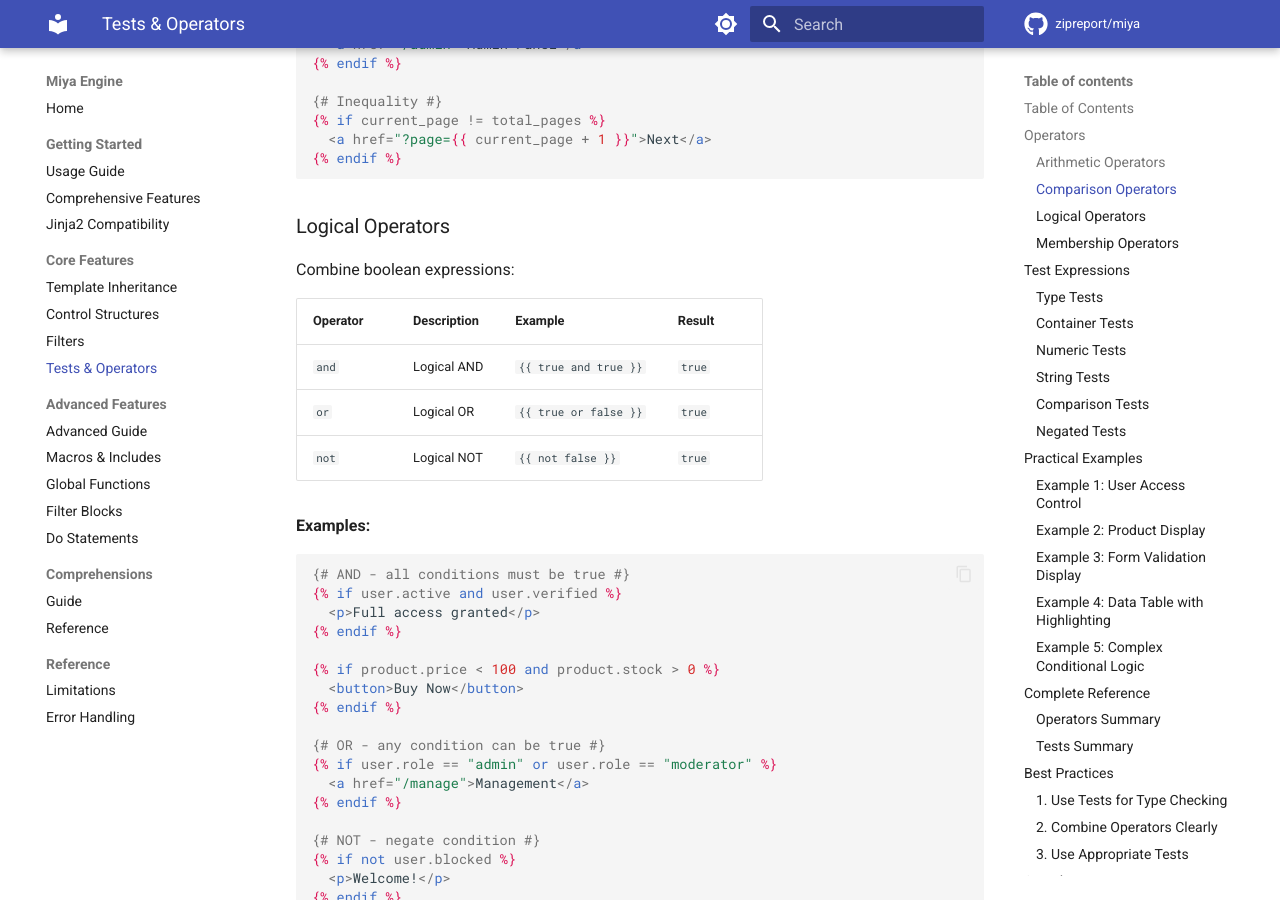
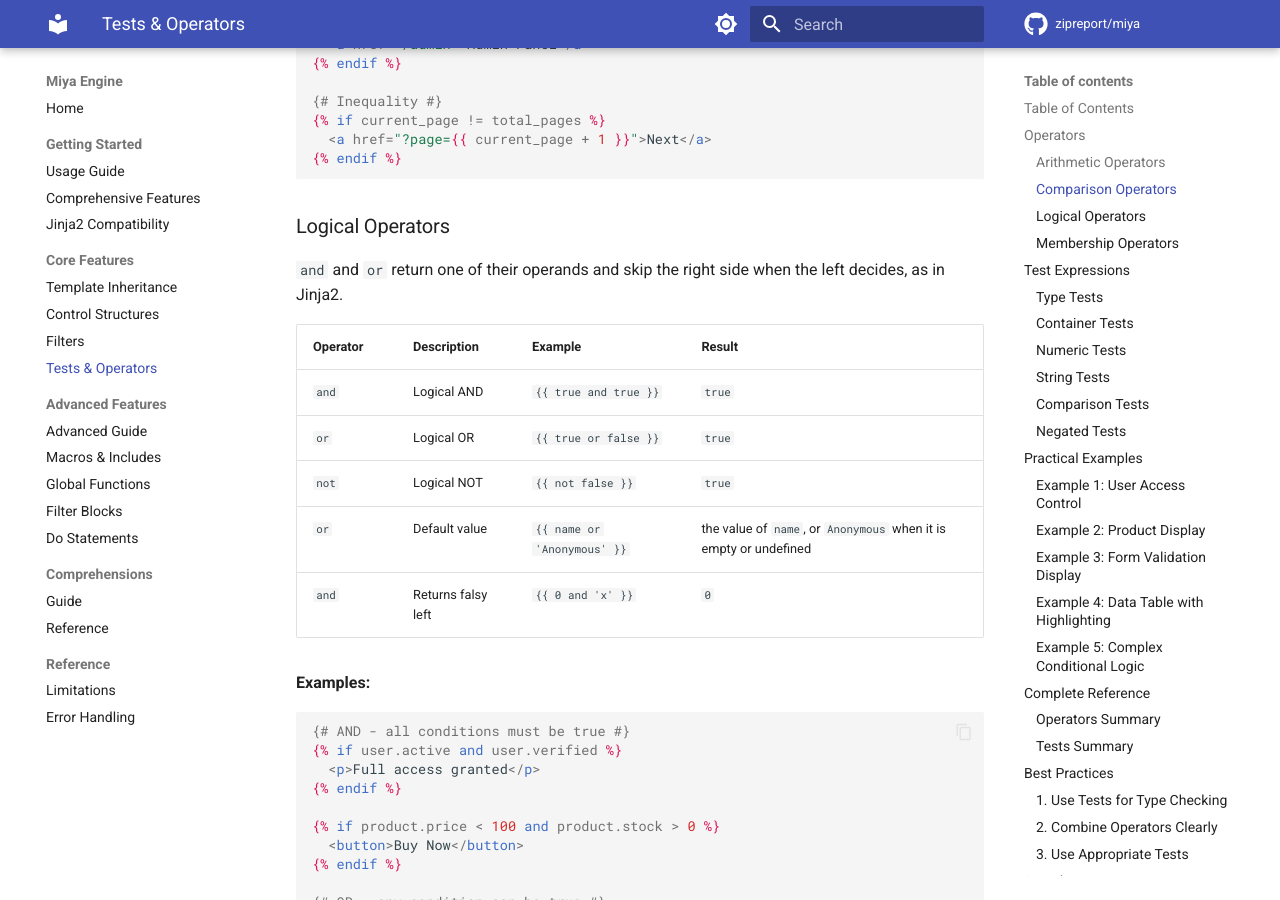
Before and after one commit to zipreport/miya, an MkDocs documentation site: the page built from docs/TESTS_AND_OPERATORS.md, in a window 1280 px wide and 900 px high, scrolled down 2692 px. Built offline with MkDocs 1.6.1 and Material for MkDocs 9.7.7, drawn with Linux system fonts in a browser that asks for light colours; comment, search, counter and statistics services are not loaded.

Commit message:
bugfix: and/or operands: pinned test, docs, changelog, conformance allow-list
Co-Authored-By: Claude Sonnet 5.5 <noreply@anthropic.com>

```diff
--- a/docs/TESTS_AND_OPERATORS.md
+++ b/docs/TESTS_AND_OPERATORS.md
@@ -108,13 +108,15 @@ Compare values:
 
 ### Logical Operators
 
-Combine boolean expressions:
+`and` and `or` return one of their operands and skip the right side when the left decides, as in Jinja2.
 
 | Operator | Description | Example | Result |
 |----------|-------------|---------|--------|
 | `and` | Logical AND | `{{ true and true }}` | `true` |
 | `or` | Logical OR | `{{ true or false }}` | `true` |
 | `not` | Logical NOT | `{{ not false }}` | `true` |
+| `or` | Default value | `{{ name or 'Anonymous' }}` | the value of `name`, or `Anonymous` when it is empty or undefined |
+| `and` | Returns falsy left | `{{ 0 and 'x' }}` | `0` |
 
 **Examples:**
 
```
Also changed, not shown: CHANGELOG.md (+1 -0 lines), 2 other files.
